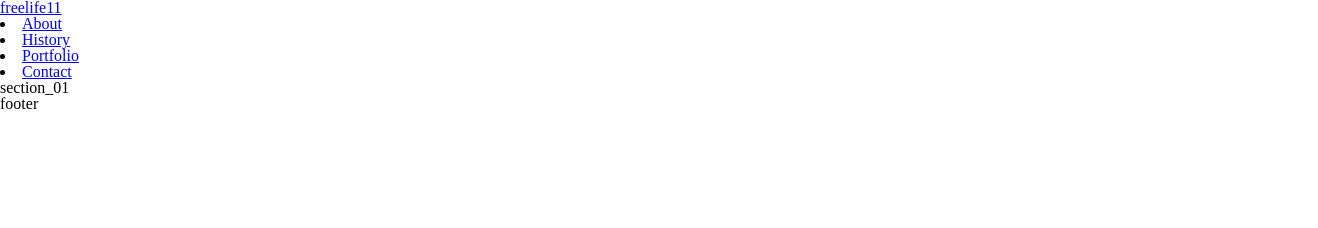
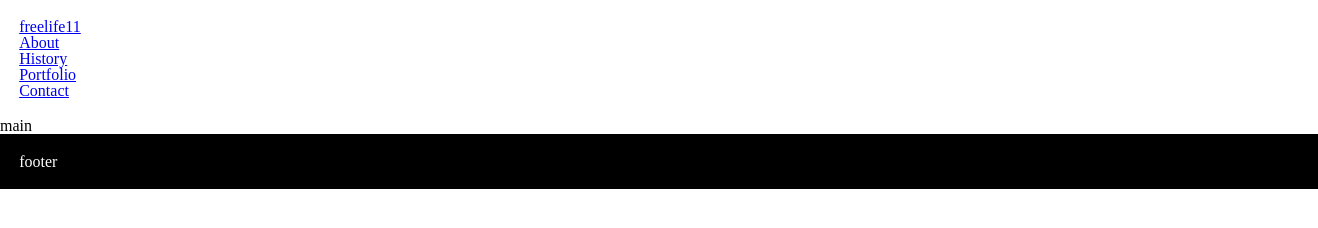
Before and after one commit to mirrol33/portfolio, a plain HTML site: page index.html in a window 1280 px wide. Shown: the whole page, 1318 px wide, since content can reach past the window. Drawn offline with Linux system fonts and the light colour scheme.

Commit message:
css modify 01

```diff
--- a/common/css/basic.css
+++ b/common/css/basic.css
@@ -1,4 +1,4 @@
-/* reset */
+/* reset CSS */
 html, body, div, span, applet, object, iframe,
 h1, h2, h3, h4, h5, h6, p, blockquote, pre,
 a, abbr, acronym, address, big, cite, code,
@@ -27,7 +27,7 @@ footer, header, hgroup, menu, nav, section {
 body {
 	line-height: 1;
 }
-ol, ul {
+ol, ul, li {
 	list-style: none;
 }
 blockquote, q {
--- /dev/null
+++ b/common/css/layout.css
@@ -0,0 +1,5 @@
+/* header */
+header {position: relative; width: 100%; height: auto; padding: 1.2em; background:#fff; color:#000;}
+
+/* footer */
+footer {position: relative; width: 100%; height: auto; padding: 1.2em; background:#000; color:#fff;}
--- a/index.html
+++ b/index.html
@@ -5,9 +5,10 @@
         <meta name="viewport" content="width=device-width, initial-scale=1.0">
         <title>freelife11</title>
         <link href="/common/css/basic.css" rel="stylesheet" type="text/css" />
+        <link href="/common/css/layout.css" rel="stylesheet" type="text/css" />
     </head>
     <body>
-        <header id="header">
+        <header>
             <div class="logo"><a href="/">freelife11</a></div>
             <nav>
                 <li><a href="#">About</a></li>
@@ -17,11 +18,9 @@
             </nav>
         </header>
         <main id="main">
-            <section class="section_01">
-                section_01
-            </section>
+            main
         </main>
-        <footer id="footer">
+        <footer>
             footer
         </footer>
     </body>
```
